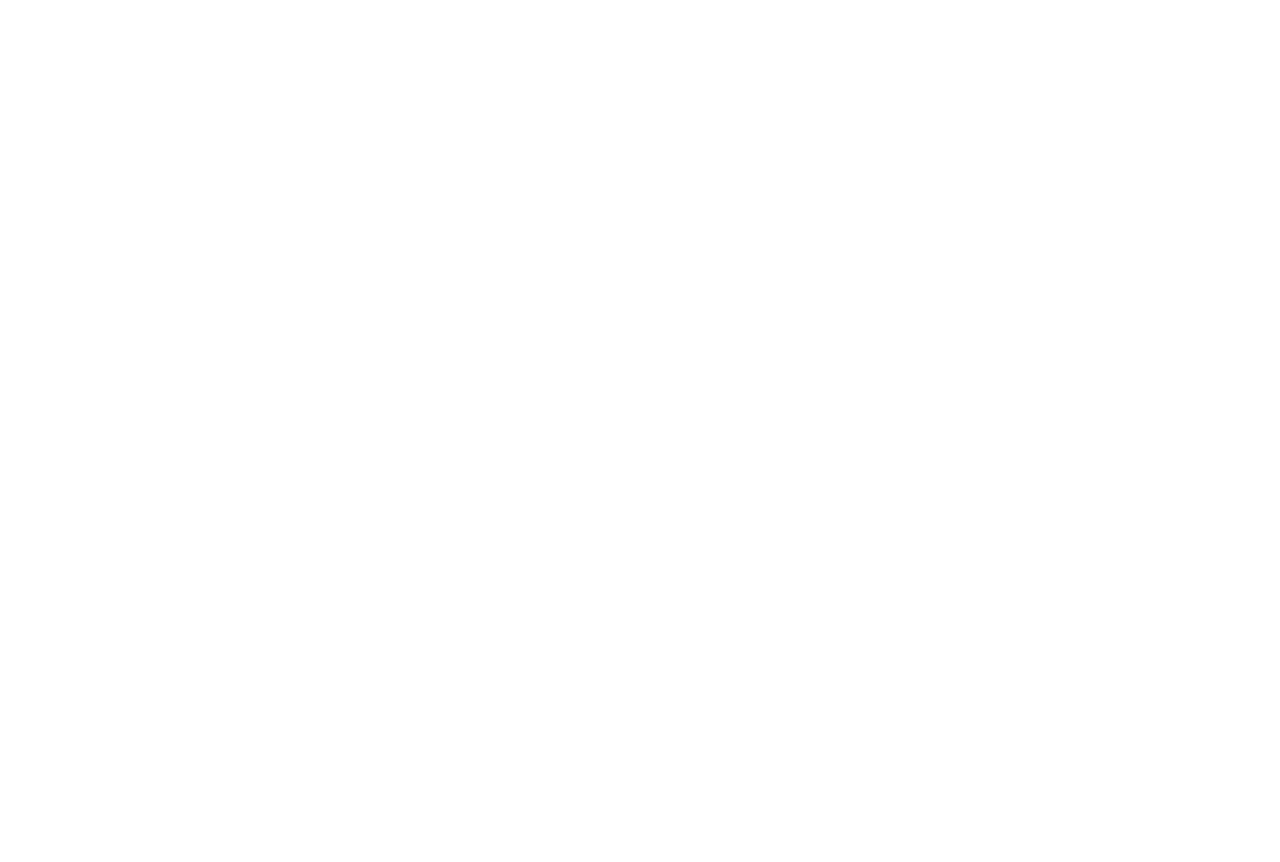
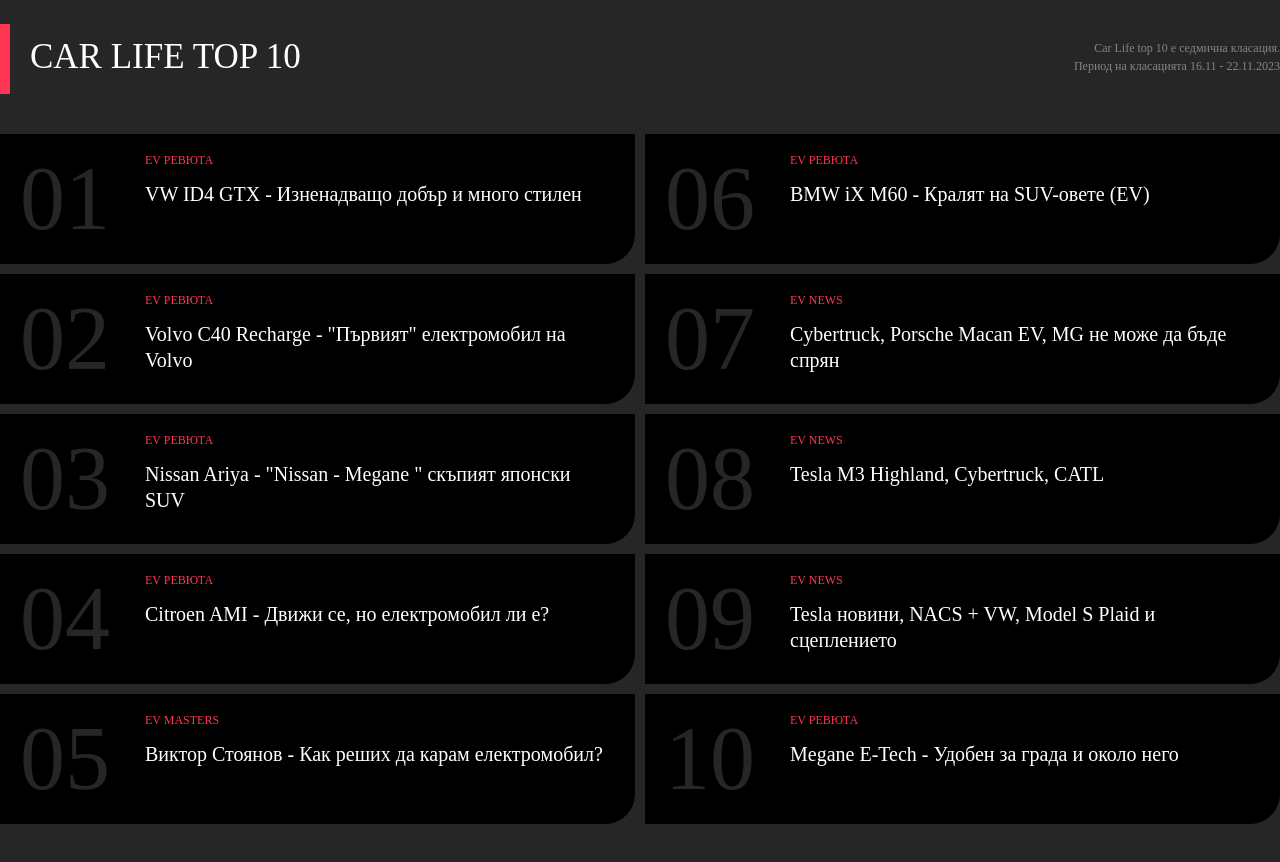
Before and after one commit to todorgarnev/evlife, a SvelteKit app: page / in a window 1280 px wide. Shown: the part 1580-2442 px from the top of the page. Before the commit the page ends 1554 px from the top, so only its background shows below. Built offline with nearby package versions, Linux system fonts and the light colour scheme.

Commit message:
added top ten section

```diff
--- a/src/app.css
+++ b/src/app.css
@@ -156,6 +156,7 @@
 			#262628 0.4rem,
 			#252527 0.5rem,
 			#252527 1rem);
+	--tertiary-bg-color: #262626;
 	--stripes-bg: repeating-linear-gradient(-45deg,
 			#000,
 			#000 0.2rem,
@@ -210,3 +211,12 @@
 .text-uppercase {
 	text-transform: uppercase;
 }
+
+.bordered-title {
+	padding-block: 1.5rem;
+	padding-left: 2rem;
+	color: var(--font-color-white);
+	border-left: 1rem solid var(--primary-red-color);
+	font-size: 3.5rem;
+	text-transform: uppercase;
+}
--- a/src/lib/components/ShareWithUs.svelte
+++ b/src/lib/components/ShareWithUs.svelte
@@ -1,6 +1,6 @@
 <section class="wrapper">
 	<div class="share-with-us">
-		<div class="title">сподели с нас</div>
+		<div class="title bordered-title">сподели с нас</div>
 
 		<div class="description text-gray">
 			Lorem ipsum е елементарен примерен текст, използван в печатарската и типографската индустрия.
@@ -30,10 +30,9 @@
 	section {
 		padding-block: 7.5rem;
 		display: grid;
-		grid-template-columns: 31.5rem 7rem 5.5rem 40rem 3rem 40rem;
+		grid-template-columns: 31.5rem auto 5.5rem 40rem 3rem 40rem;
 		grid-template-rows: 60rem;
 		background-color: var(--primary-bg-color);
-		color: var(--font-color-white);
 	}
 
 	.share-with-us {
@@ -43,11 +42,6 @@
 
 	.share-with-us .title {
 		margin-bottom: 4.5rem;
-		padding-block: 1.5rem;
-		padding-left: 2rem;
-		border-left: 1rem solid var(--primary-red-color);
-		font-size: 3.5rem;
-		text-transform: uppercase;
 	}
 
 	.share-with-us .description {
@@ -86,6 +80,7 @@
 	.card-title {
 		margin-bottom: 2rem;
 		position: inherit;
+		color: var(--font-color-white);
 		font-size: 2.5rem;
 	}
 
--- /dev/null
+++ b/src/lib/components/TopTen.svelte
@@ -0,0 +1,113 @@
+<script lang="ts">
+	const topTen = [
+		{
+			title: "ev ревюта",
+			description: "VW ID4 GTX - Изненадващо добър и много стилен"
+		},
+		{
+			title: "ev ревюта",
+			description: 'Volvo C40 Recharge - "Първият" електромобил на Volvo'
+		},
+		{
+			title: "ev ревюта",
+			description: 'Nissan Ariya - "Nissan - Megane " скъпият японски SUV'
+		},
+		{
+			title: "ev ревюта",
+			description: "Citroen AMI - Движи се, но електромобил ли е?"
+		},
+		{
+			title: "ev masters",
+			description: "Виктор Стоянов - Как реших да карам електромобил?"
+		},
+		{
+			title: "ev ревюта",
+			description: "BMW iX M60 - Кралят на SUV-овете (EV)"
+		},
+		{
+			title: "ev news",
+			description: "Cybertruck, Porsche Macan EV, MG не може да бъде спрян"
+		},
+		{
+			title: "ev news",
+			description: "Tesla M3 Highland, Cybertruck, CATL"
+		},
+		{
+			title: "ev news",
+			description: "Tesla новини, NACS + VW, Model S Plaid и сцеплението"
+		},
+		{
+			title: "ev ревюта",
+			description: "Megane E-Tech - Удобен за града и около него"
+		}
+	];
+</script>
+
+<section class="wrapper">
+	<div class="header-title bordered-title">car life top 10</div>
+
+	<div class="header-description text-gray">
+		Car Life top 10 е седмична класация. <br /> Период на класацията 16.11 - 22.11.2023
+	</div>
+
+	{#each topTen as item, i}
+		<div class="card">
+			<div class="number">{String(i + 1).padStart(2, "0")}</div>
+
+			<div class="text">
+				<div class="title">{item.title}</div>
+				<div class="description">{item.description}</div>
+			</div>
+		</div>
+	{/each}
+</section>
+
+<style>
+	section {
+		padding-block: 2rem 5rem;
+		display: grid;
+		grid-template-columns: 1fr 1fr;
+		grid-template-rows: repeat(6, 1fr);
+		grid-auto-flow: column;
+		gap: 1rem;
+		background-color: var(--tertiary-bg-color);
+	}
+
+	.header-title {
+		margin-block: 3rem;
+	}
+
+	.header-description {
+		padding-block: 4.5rem;
+		grid-column: 2/3;
+		text-align: right;
+		font-size: 1.2rem;
+		line-height: 1.5;
+	}
+
+	.card {
+		padding: 2rem;
+		display: flex;
+		gap: 3.5rem;
+		background-color: var(--primary-bg-color);
+		border-bottom-right-radius: 3rem;
+	}
+
+	.card .number {
+		color: var(--tertiary-bg-color);
+		font-size: 9rem;
+	}
+
+	.text .title {
+		margin-bottom: 1.5rem;
+		color: var(--primary-red-color);
+		font-size: 1.2rem;
+		text-transform: uppercase;
+	}
+
+	.text .description {
+		color: var(--font-color-white);
+		font-size: 2rem;
+		line-height: 1.3;
+	}
+</style>
--- a/src/routes/+page.svelte
+++ b/src/routes/+page.svelte
@@ -3,6 +3,7 @@
 	import ShareWithUs from "$lib/components/ShareWithUs.svelte";
 	import TopBar from "$lib/components/TopBar.svelte";
 	import TopNews from "$lib/components/TopNews.svelte";
+	import TopTen from "$lib/components/TopTen.svelte";
 </script>
 
 <svelte:head>
@@ -13,3 +14,4 @@
 <Header />
 <TopNews />
 <ShareWithUs />
+<TopTen />
```
